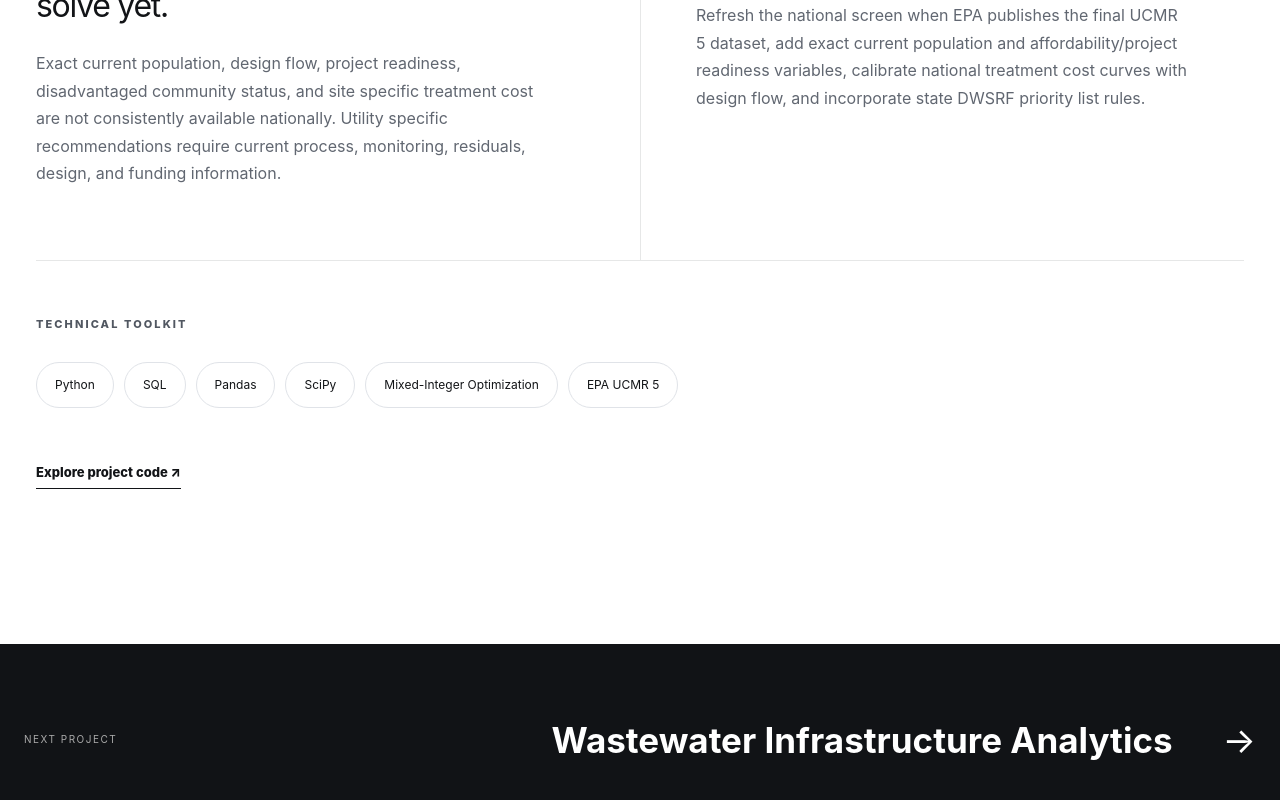
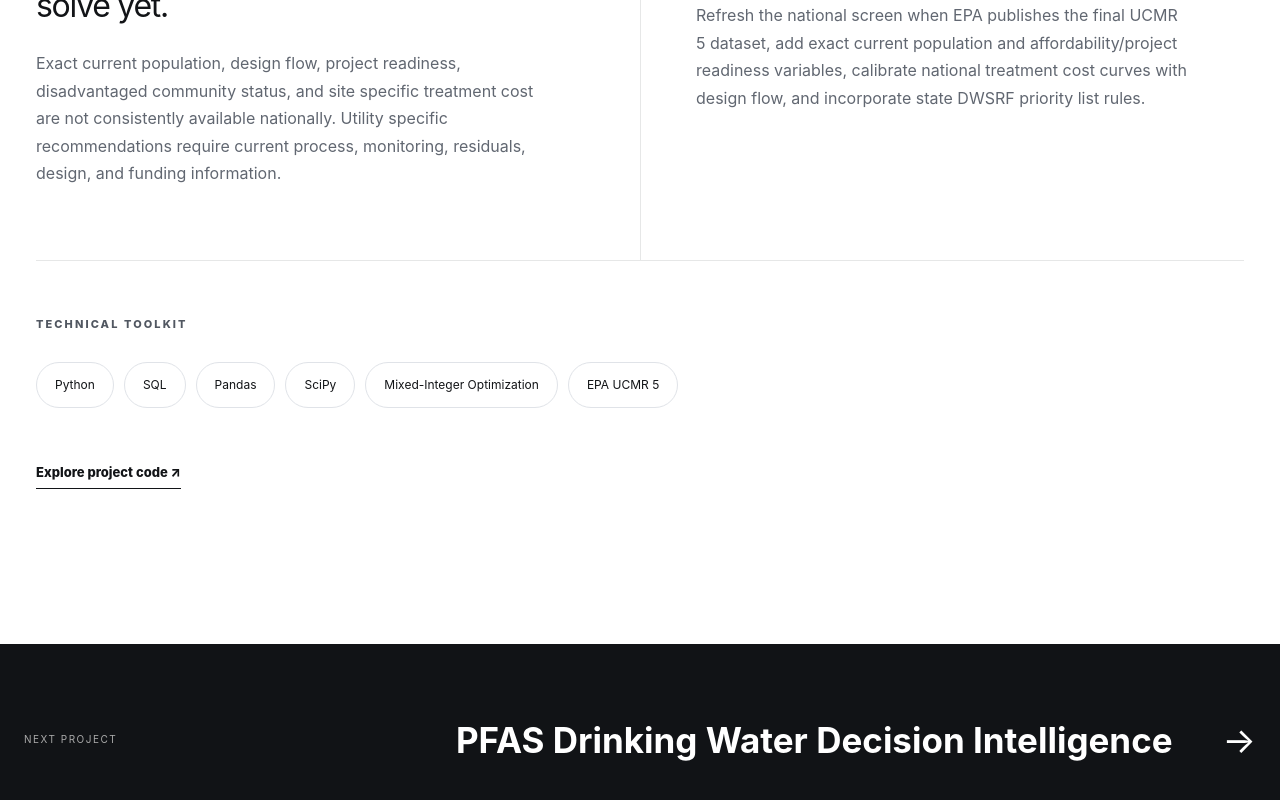
Before and after one commit to Boatengs/my-portfolio, a Next.js app: page /projects/pfas-water-decision-intelligence in a window 1280 px wide. Shown: the part 3365-4165 px from the top of the page. Built offline with nearby package versions, Linux system fonts and the light colour scheme.

Commit message:
Register PFAS dynamic project route

```diff
--- a/app/projects/[slug]/page.tsx
+++ b/app/projects/[slug]/page.tsx
@@ -3,9 +3,10 @@ import Link from "next/link";
 import { SiteNav } from "../../site-nav";
 import { notFound } from "next/navigation";
 import { projects } from "../../projects";
+import { pfasProject } from "../../pfas-project";
 import { wastewaterProject } from "../../wastewater-project";
 
-const allProjects = [...projects, wastewaterProject];
+const allProjects = [...projects, pfasProject, wastewaterProject];
 
 export function generateStaticParams() {
   return allProjects.map((p) => ({ slug: p.slug }));
```
